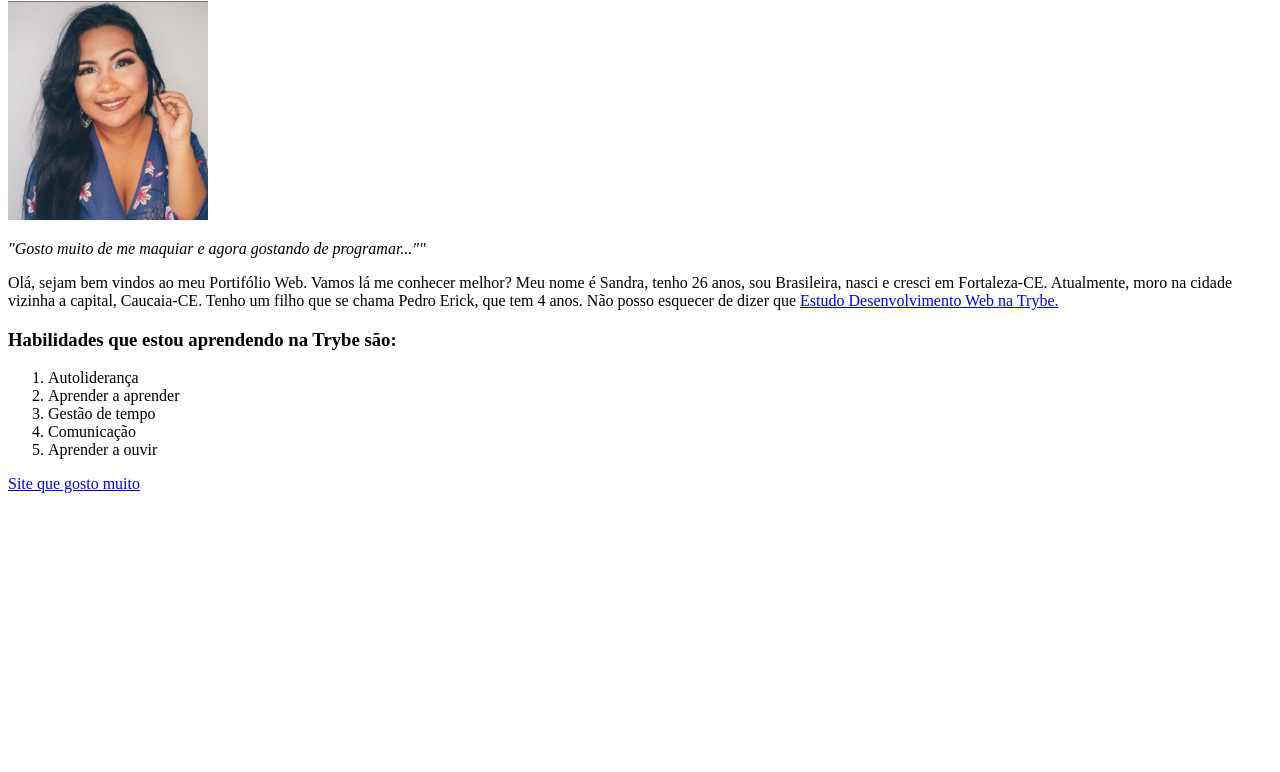
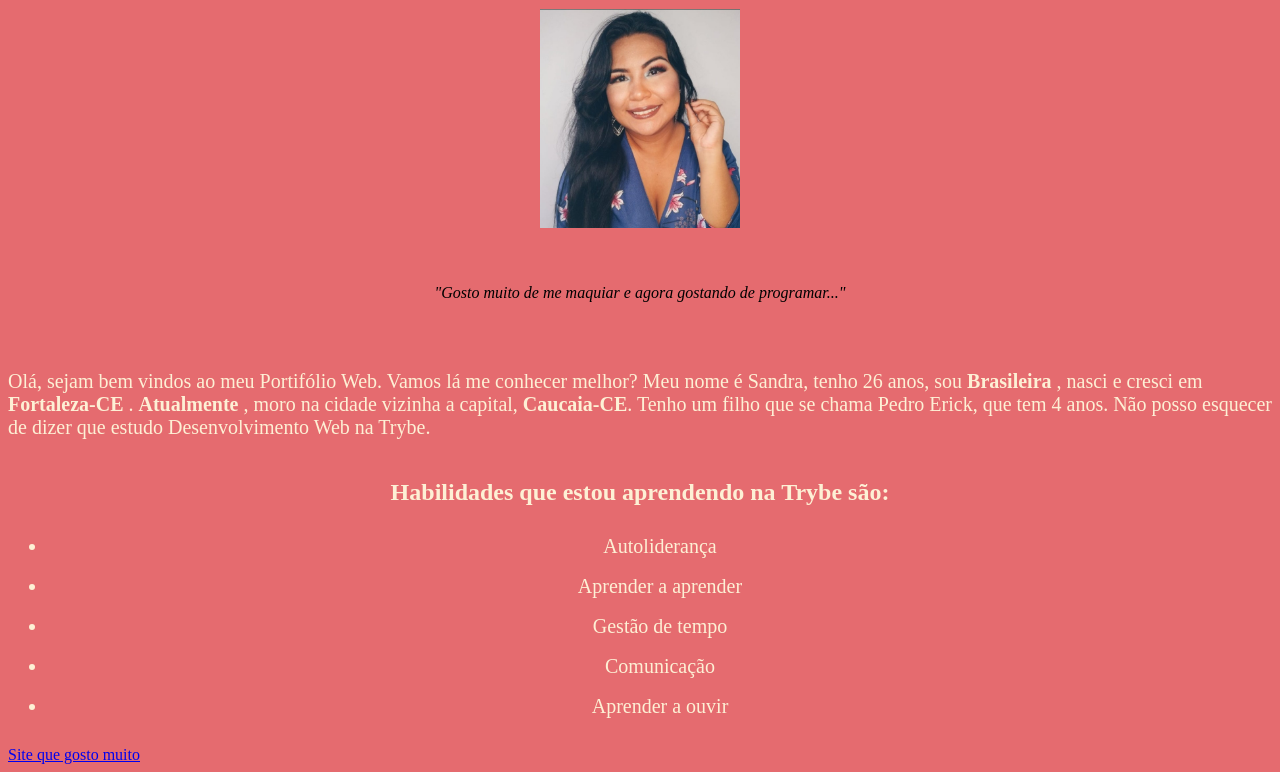
Before and after one commit to SandraPer/portifolio_web, a plain HTML site: page index.html in a window 1280 px wide. Shown: the part 79-851 px from the top of the page. Before the commit the page ends 800 px from the top, so only its background shows below. Drawn offline with Linux system fonts and the light colour scheme.

Commit message:
Adicionei fontes e cores

```diff
--- a/index.html
+++ b/index.html
@@ -4,30 +4,78 @@
     <meta charset="UTF-8">
 
     <title>Portfólio Web</title>
+
+    <style>
+    main {
+      display: flex;
+      flex-direction: column;
+      align-items: center;
+    }
+    h1{
+
+      font-family: Didot, serif	;
+      font-style: italic;
+      color: #fdf0d5
+    }
+    body{
+      background-color: #e56b6f
+    }
+
+    .list-habilidades{
+      line-height: 40px;
+      font-weight: italic;
+      text-align: center;
+      font-size: 20px;
+
+    }
+    h2, li{
+      text-align: center;
+      color: #fdf0d5
+    }
+    .comentario {
+      color: #fdf0d5;
+      font-size: 20px;
+    }
+
+    #tirando_linha{
+      text-decoration: none;
+      color: #fdf0d5;
+    }
+
+    #apresentaçao{
+      color: #fdf0d5;
+      font-size: 20px;
+    }
+    </style>
+
 </head>
 <body>
+    <main>
       <h1>Sandra da Silva Pereira Alves</h1>
       <img src="./gostei_dessa.jpeg" width="200px">
 
-    <p>
-      <em>
-      "Gosto muito de me maquiar e agora gostando de programar...""
-    </em>
-     <p>
-      Olá, sejam bem vindos ao meu Portifólio Web. Vamos lá me conhecer melhor? Meu nome é Sandra, tenho 26 anos, sou Brasileira, nasci e cresci em Fortaleza-CE. Atualmente, moro na cidade vizinha a capital, Caucaia-CE. Tenho um filho que se chama Pedro Erick, que tem 4 anos. Não posso esquecer de dizer que    <a href="https://www.betrybe.com/?utm_source=google&utm_medium=cpc&utm_campaign=pmax5&utm_content=ad1&gclid=CjwKCAjw682TBhATEiwA9crl3w6bhn7QNCCiu57fy9Kcdhy0hNwfavd_6iOi9DWZYQ-mfSDKvSGU-RoCv_0QAvD_BwE" target="_blank">Estudo Desenvolvimento Web na Trybe.</a>
+      <p class="comentario">
+        <blockquote>
+          <em>"Gosto muito de me maquiar e agora gostando de programar..."</em>
+        </blockquote>
+      </p>
+      <p id="apresentaçao">
+        Olá, sejam bem vindos ao meu Portifólio Web. Vamos lá me conhecer melhor? Meu nome é Sandra, tenho 26 anos, sou <strong>Brasileira</strong> , nasci e cresci em <strong>Fortaleza-CE</strong> . <strong>Atualmente</strong> , moro na cidade vizinha a capital, <strong>Caucaia-CE</strong>. Tenho um filho que se chama Pedro Erick, que tem 4 anos. Não posso esquecer de dizer que estudo Desenvolvimento Web na
+        <a id="tirando_linha" href="https://www.betrybe.com/?utm_source=google&utm_medium=cpc&utm_campaign=pmax5&utm_content=ad1&gclid=CjwKCAjw682TBhATEiwA9crl3w6bhn7QNCCiu57fy9Kcdhy0hNwfavd_6iOi9DWZYQ-mfSDKvSGU-RoCv_0QAvD_BwE" target="_blank"> Trybe.</a>
+      </p>
+    </main>
 
+     <section>
       </p>
-
-
-    </p>
-     <h3> Habilidades que estou aprendendo na Trybe são:</h3>
-     <ol>
+      <h2> Habilidades que estou aprendendo na Trybe são:</h2>
+      <ul class="list-habilidades">
         <li>Autoliderança</li>
         <li>Aprender a aprender</li>
         <li>Gestão de tempo</li>
         <li>Comunicação</li>
         <li>Aprender a ouvir</li>
-     </ol>
+      </ul>
       <a href="https://www.jw.org/pt/" target="_blank">Site que gosto muito</a>
+     </section>
 </body>
 </html>
```
Lines whose indentation alone changed are shown as unchanged.
